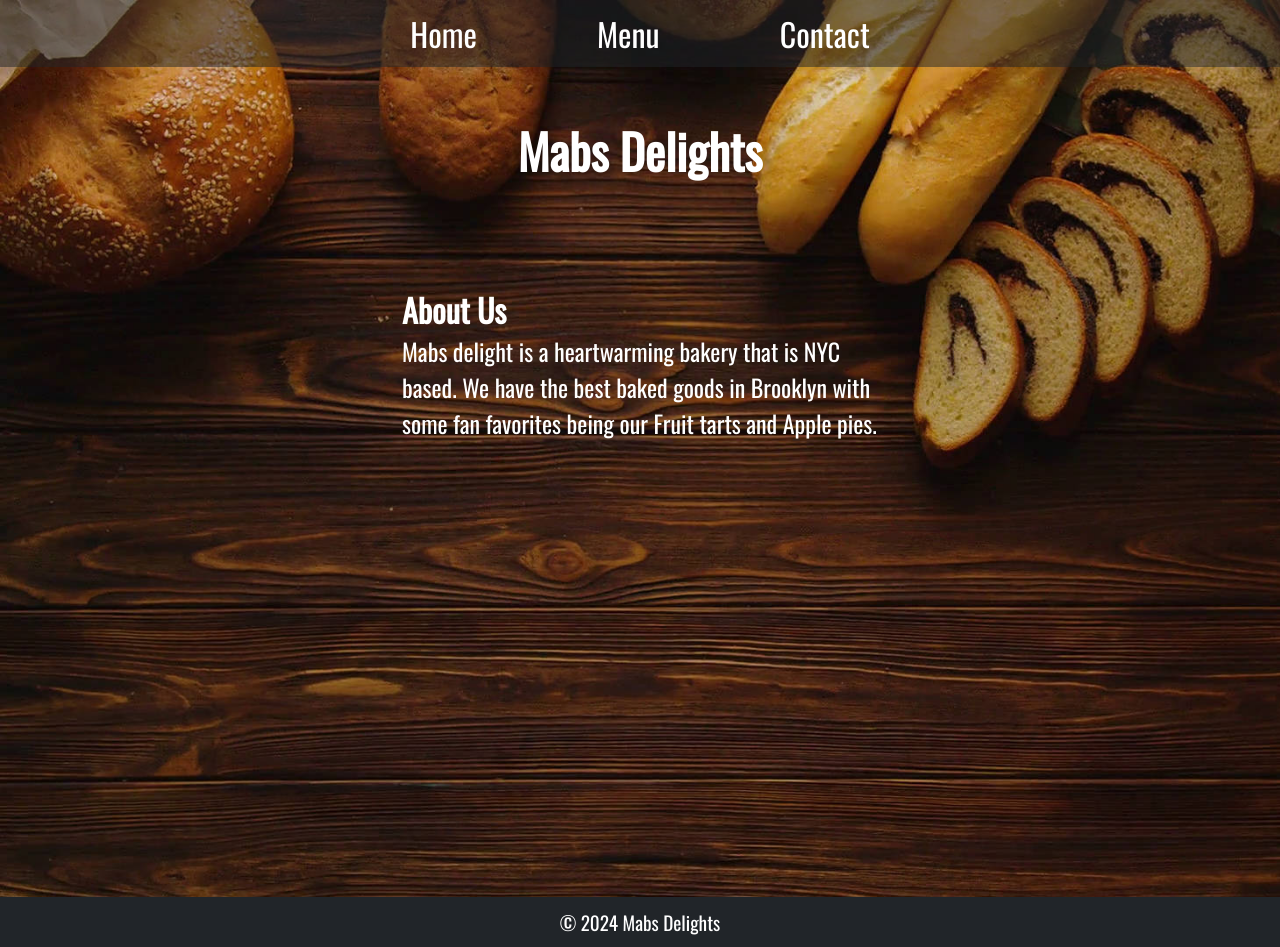
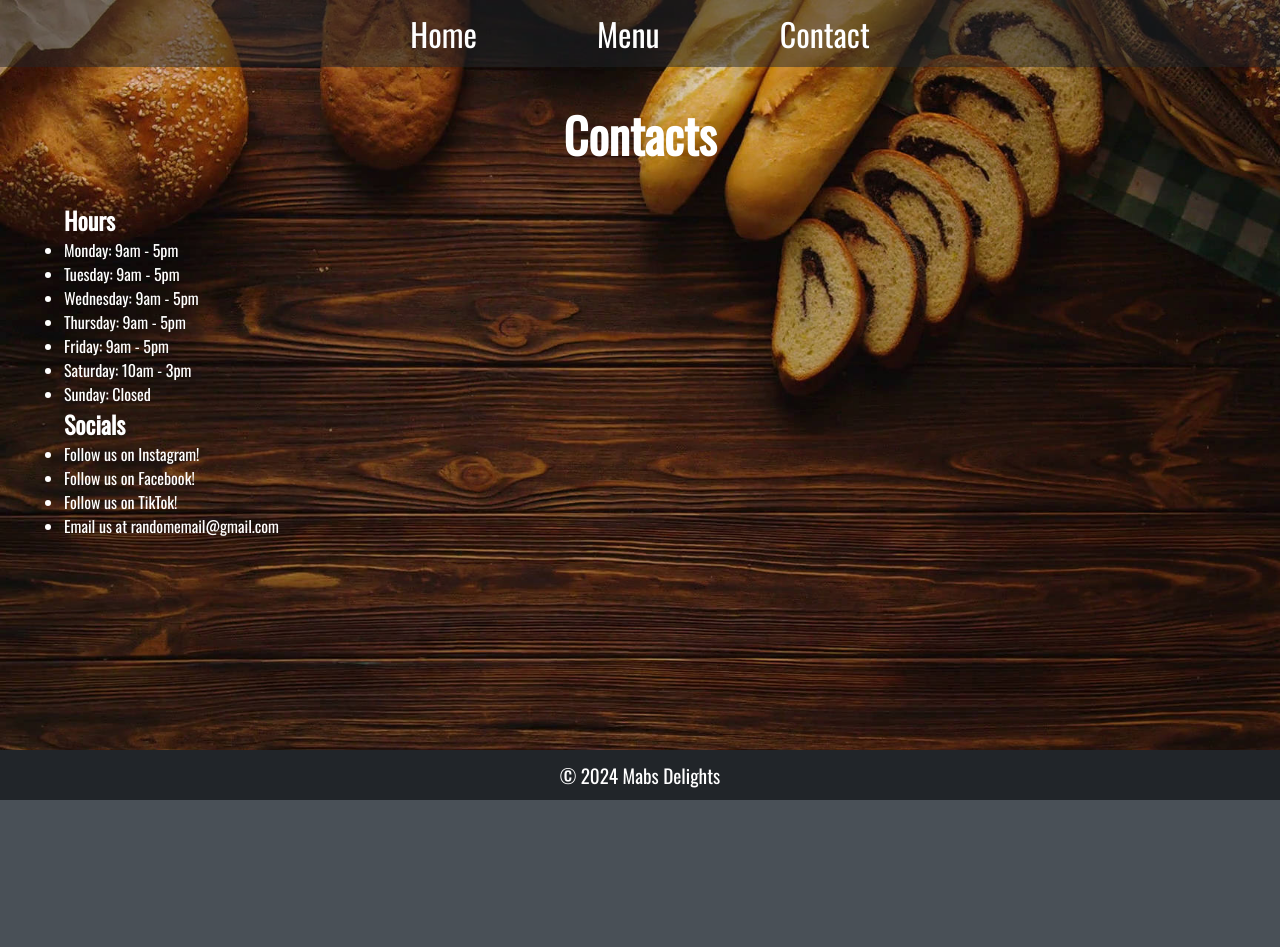
Before and after one commit to kenyounot123/restaurant-page, a website built with webpack: page dist/index.html in a window 1280 px wide. Both pictures are taken after a click on the button "Contact". After the commit the page ends 800 px from the top, so only its background shows below. Built offline with nearby package versions, Linux system fonts and the light colour scheme.

Commit message:
Add hours and socials section in contacts

```diff
--- /dev/null
+++ b/src/contact.js
@@ -0,0 +1,81 @@
+import './styles/style.css'
+import './styles/contact.css'
+
+
+
+
+function contactSection() {
+    const content = document.getElementById('content');
+
+    //Create parent div for contact section
+    const contactContainer = document.createElement('div');
+    contactContainer.classList.add('contact-container');
+
+    // Create title for contact section and append it to its parent
+    const contactTitle = document.createElement('h1');
+    contactTitle.classList.add('contact-title');
+    contactTitle.textContent = "Contacts"
+    contactContainer.appendChild(contactTitle);
+
+    //Create hours section
+    const hoursContainer = document.createElement('div')
+    hoursContainer.classList.add('hours-container')
+
+    const hoursTitle = document.createElement('h2')
+    hoursTitle.classList.add('hours-title')
+    hoursTitle.textContent = 'Hours'
+    hoursContainer.appendChild(hoursTitle)
+
+    const hoursList = document.createElement('ul');
+    hoursList.classList.add('hours-list');
+    // Array of hours data
+    const hoursData = [
+      'Monday: 9am - 5pm',
+      'Tuesday: 9am - 5pm',
+      'Wednesday: 9am - 5pm',
+      'Thursday: 9am - 5pm',
+      'Friday: 9am - 5pm',
+      'Saturday: 10am - 3pm',
+      'Sunday: Closed'
+    ];
+    hoursData.forEach(hour => {
+      const hoursItem = document.createElement('li');
+      hoursItem.classList.add('hours-item')
+      hoursItem.textContent = hour
+      hoursList.appendChild(hoursItem)
+    })
+    hoursContainer.appendChild(hoursList)
+
+    //Create socials section
+    const socialsContainer = document.createElement('div')
+    socialsContainer.classList.add('socials-container')
+
+    const socialsTitle = document.createElement('h2')
+    socialsTitle.classList.add('socials-title')
+    socialsTitle.textContent = 'Socials'
+    socialsContainer.appendChild(socialsTitle)
+
+    const socialsList = document.createElement('ul');
+    socialsList.classList.add('socials-list');
+    // Array of socials data
+    const socialsData = [
+      'Follow us on Instagram!',
+      'Follow us on Facebook!',
+      'Follow us on TikTok!',
+      'Email us at randomemail@gmail.com',
+    ];
+    socialsData.forEach(social => {
+      const socialsItem = document.createElement('li');
+      socialsItem.classList.add('socials-item')
+      socialsItem.textContent = social
+      socialsList.appendChild(socialsItem)
+    })
+    socialsContainer.appendChild(socialsList)
+    //Social icons
+
+
+    contactContainer.appendChild(hoursContainer)
+    contactContainer.appendChild(socialsContainer)
+    content.appendChild(contactContainer)
+}
+export default contactSection;
--- a/src/index.js
+++ b/src/index.js
@@ -1,11 +1,15 @@
 // import homeSection from "./home";
+import contactSection from './contact'
 import homeSection from './home'
 import menuSection from './menu'
 import './styles/style.css'
 const content = document.getElementById('content')
 const homeBtn = document.querySelector("#home-btn")
 const menuBtn = document.querySelector("#menu-btn")
+const contactBtn = document.querySelector("#contact-btn")
+
 homeSection()
+
 homeBtn.addEventListener('click', () => {
   content.innerHTML = ' '
   homeSection()
@@ -14,3 +18,7 @@ menuBtn.addEventListener('click', () => {
   content.innerHTML = ' '
   menuSection()
 })
+contactBtn.addEventListener('click', () => {
+  content.innerHTML = ' '
+  contactSection()
+})
--- /dev/null
+++ b/src/styles/contact.css
@@ -0,0 +1,10 @@
+.contact-container {
+  color: white;
+  width: 90%;
+  margin: 1em auto;
+}
+.contact-title {
+  margin: 2rem 0;
+  text-align: center;
+  font-size: 3rem;
+}
--- a/src/styles/home.css
+++ b/src/styles/home.css
@@ -1,22 +1,25 @@
 .home-container {
   color: white;
   width: 90%;
-  margin: 2em auto;
-  min-height: 750px;
+  margin: 1em auto;
 }
 .home-title {
-  margin: 1em 0;
+  margin: 2rem 0;
   text-align: center;
   font-size: 3rem;
 }
 .about-container {
+  color: black;
   width: 50%;
-  margin: 50px auto;
+  margin: 0 auto;
   padding: 50px;
+  background-color: antiquewhite;
+  border-radius: 50px;
 }
 .about-title {
   font-size: 2rem;
 }
 .about-content {
   font-size: 1.5rem;
+
 }
--- a/src/styles/menu.css
+++ b/src/styles/menu.css
@@ -1,8 +1,7 @@
 .menu-container {
   color: black;
   width: 90%;
-  margin: 2em auto;
-  min-height: 750px;
+  margin: 1em auto;
 }
 .menu-title {
   color: white;
```
Also changed, not shown: src/menu.js (+1 -6 lines), dist/index.html, dist/main.js.
